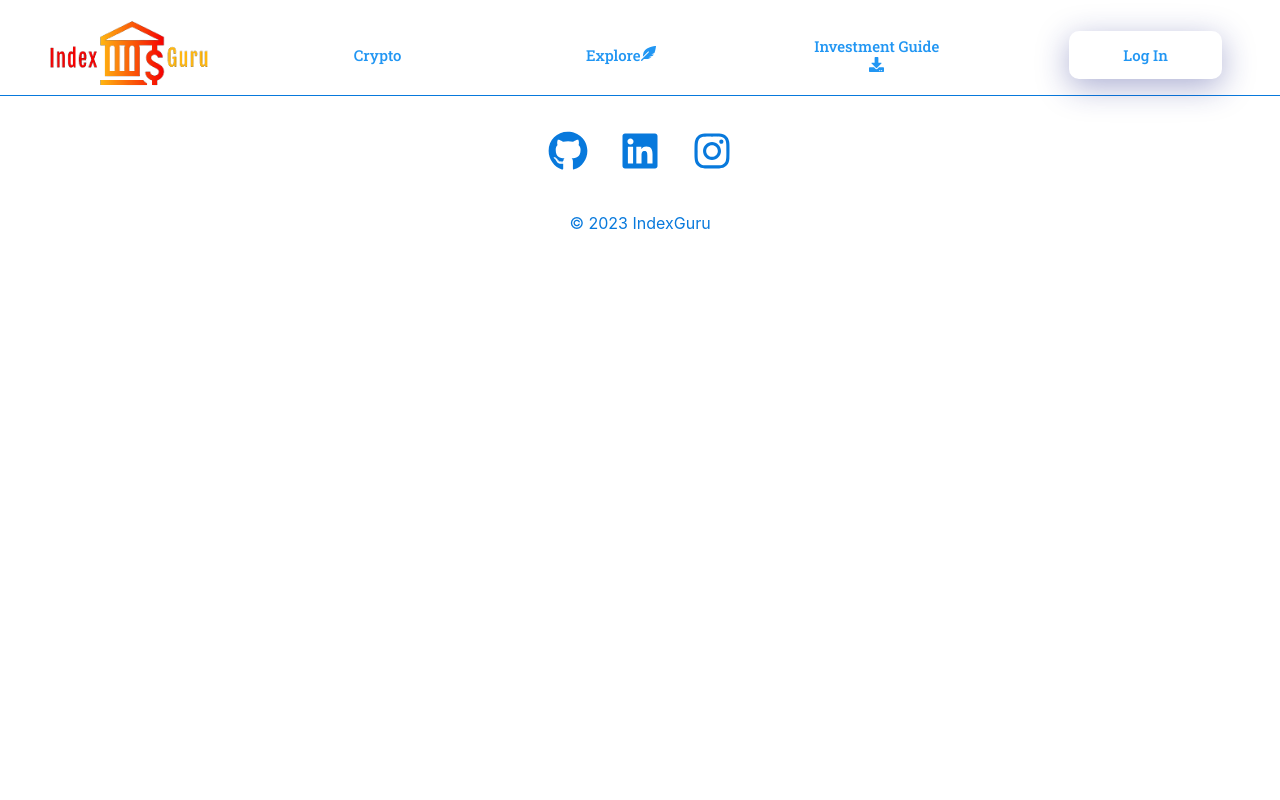
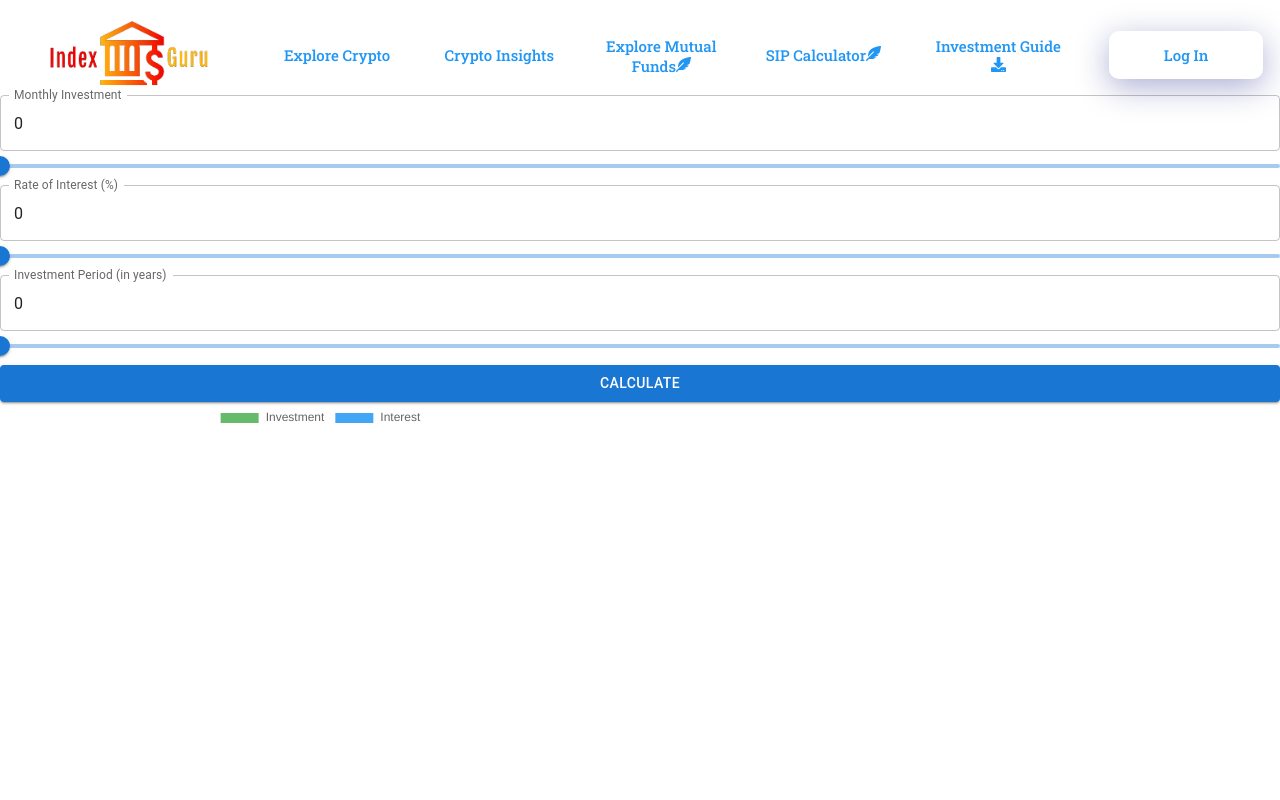
Before and after one commit to kalviumcommunity/IndexGuru, a React (Create React App) app in the folder frontend/: page /SIPCalculator in a window 1280 px wide. Shown: the top 800 px of the page. Built offline with nearby package versions, Linux system fonts and the light colour scheme; no server answers.

Commit message:
Implemented SIP Calculator

```diff
--- a/frontend/src/App.js
+++ b/frontend/src/App.js
@@ -6,6 +6,7 @@ import Explore from "./Components/Explore";
 import Navbar from "./Components/Navbar";
 import Footer from "./Components/Footer";
 import CryptoExplore from "./Components/CryptoExplore";
+import SIPCalculator from "./Components/SIPCalculator";
 
 function App() {
   return (
@@ -17,6 +18,7 @@ function App() {
         <Route path="/crypto" element={<CryptoTracker />} />
         <Route path="/explore" element={<Explore />} />
         <Route path="/explorecrypto" element={<CryptoExplore />} />
+        <Route path="/SIPCalculator" element={<SIPCalculator />} />
       </Routes>
       <Footer />
     </>
--- a/frontend/src/Components/CryptoTracker.css
+++ b/frontend/src/Components/CryptoTracker.css
@@ -187,7 +187,7 @@
   background-color: transparent;
 	position: relative;
   border: none;
-	padding: 6px 2px;
+	padding: 1px 3px;
 	box-shadow: 0 0 10px 5px rgba(0, 0, 0, 0.2);
 	color: #0879dc;
 	text-decoration: none;
@@ -209,7 +209,7 @@
 .arr{
 
   width: 100%;
-  height: 60px;
+  height: 56px;
   display: flex;
   align-items: center;
   justify-content: space-evenly;
--- a/frontend/src/Components/Navbar.js
+++ b/frontend/src/Components/Navbar.js
@@ -6,8 +6,6 @@ import { Link } from "react-router-dom";
 import docsPDF from "./assets/Investment Guide.pdf"
 import { FaDownload } from "react-icons/fa";
 import { FaFeatherAlt } from "react-icons/fa";
-
-
 
 
 
@@ -23,9 +21,6 @@ export default function Navbar() {
   };
 
 
-
-
-
   return (
     <>
       <header className="header">
@@ -37,12 +32,22 @@ export default function Navbar() {
 
           <div className="links">
             <Link to="/crypto">
-              <button className="buttons">Crypto</button>
+              <button className="buttons">Explore Crypto</button>
             </Link>
 
+            <Link to="/explorecrypto">
+            <button className="buttons">Crypto Insights </button>
+            </Link>
+
+
             <Link to="/explore">
-            <button className="buttons"> Explore<FaFeatherAlt/> </button>
+            <button className="buttons"> Explore Mutual Funds<FaFeatherAlt/> </button>
             </Link>
+
+            <Link to="/SIPCalculator">
+            <button className="buttons">SIP Calculator<FaFeatherAlt/> </button>
+            </Link>
+
             <button id="guide" className="buttons" onClick={handleDownload} style={{textAlign:"center"}}>Investment Guide <FaDownload/></button>
 
             <LoginButton />
--- /dev/null
+++ b/frontend/src/Components/SIPCalculator.js
@@ -0,0 +1,131 @@
+import React, { useState } from 'react';
+import { TextField, Button, Typography, Slider } from '@mui/material';
+import { Doughnut } from 'react-chartjs-2';
+
+const SIPCalculator = () => {
+  const [monthlyInvestment, setMonthlyInvestment] = useState(0);
+  const [rateOfInterest, setRateOfInterest] = useState(0);
+  const [investmentPeriod, setInvestmentPeriod] = useState(0);
+  const [futureValue, setFutureValue] = useState(0);
+
+  const calculateFutureValue = () => {
+    const periodicRate = rateOfInterest / 100 / 12; // Convert the annual interest rate to monthly
+    const totalNumberOfPayments = investmentPeriod * 12; // Convert the investment period to months
+    const futureVal =
+      monthlyInvestment *
+      ((Math.pow(1 + periodicRate, totalNumberOfPayments) - 1) / periodicRate) *
+      (1 + periodicRate);
+    setFutureValue(futureVal.toFixed(2)); // Rounded to 2 decimal places
+  };
+
+  const formatCurrency = (value) => {
+    return new Intl.NumberFormat('en-IN', { style: 'currency', currency: 'INR' }).format(value);
+  };
+
+  const handleMonthlyInvestmentChange = (event, newValue) => {
+    setMonthlyInvestment(newValue);
+  };
+
+  const handleRateOfInterestChange = (event, newValue) => {
+    setRateOfInterest(newValue);
+    calculateFutureValue(); // Calculate future value when interest rate changes
+  };
+
+
+  const handleInvestmentPeriodChange = (event, newValue) => {
+    setInvestmentPeriod(newValue);
+  };
+
+  const chartData = {
+    labels: ['Investment', 'Interest'],
+    datasets: [
+      {
+        data: [monthlyInvestment * investmentPeriod * 12, futureValue - monthlyInvestment * investmentPeriod * 12],
+        backgroundColor: ['#66BB6A', '#42A5F5'],
+      },
+    ],
+  };
+
+  return (
+    <div className='main_div'>
+      {/* <Typography variant="h2" align="center" gutterBottom>
+        SIP Calculator
+      </Typography> */}
+      <div className='second_div'>
+        <div className='textField'>
+        <div>
+          <TextField
+            type="number"
+            label="Monthly Investment"
+            variant="outlined"
+            fullWidth
+            value={monthlyInvestment}
+            onChange={(e) => setMonthlyInvestment(parseFloat(e.target.value))}
+          />
+          <Slider
+            value={monthlyInvestment}
+            onChange={handleMonthlyInvestmentChange}
+            valueLabelDisplay="auto"
+            min={0}
+            max={100000}
+            step={1000}
+          />
+        </div>
+        <div >
+          <TextField
+            type="number"
+            label="Rate of Interest (%)"
+            variant="outlined"
+            fullWidth
+            value={rateOfInterest}
+            onChange={(e) => setRateOfInterest(parseFloat(e.target.value))}
+          />
+          <Slider
+            value={rateOfInterest}
+            onChange={handleRateOfInterestChange}
+            valueLabelDisplay="auto"
+            min={0}
+            max={30}
+            step={0.5}
+          />
+        </div>
+        <div>
+          <TextField
+            type="number"
+            label="Investment Period (in years)"
+            variant="outlined"
+            fullWidth            value={investmentPeriod}
+            onChange={(e) => setInvestmentPeriod(parseFloat(e.target.value))}
+          />
+          <Slider
+            value={investmentPeriod}
+            onChange={handleInvestmentPeriodChange}
+            valueLabelDisplay="auto"
+            min={0}
+            max={30}
+            step={1}
+          />
+        </div>
+
+        <div>
+          <Button variant="contained" onClick={calculateFutureValue} fullWidth>
+            Calculate
+          </Button>
+        </div>
+        </div>
+        <div className='graph_div'>
+        <Doughnut data={chartData} />
+        </div>
+
+
+        <div item xs={12}>
+          <Typography variant="h6" align="center">
+            Future Value: {formatCurrency(futureValue)}
+          </Typography>
+        </div>
+      </div>
+    </div>
+  );
+};
+
+export default SIPCalculator;
```
